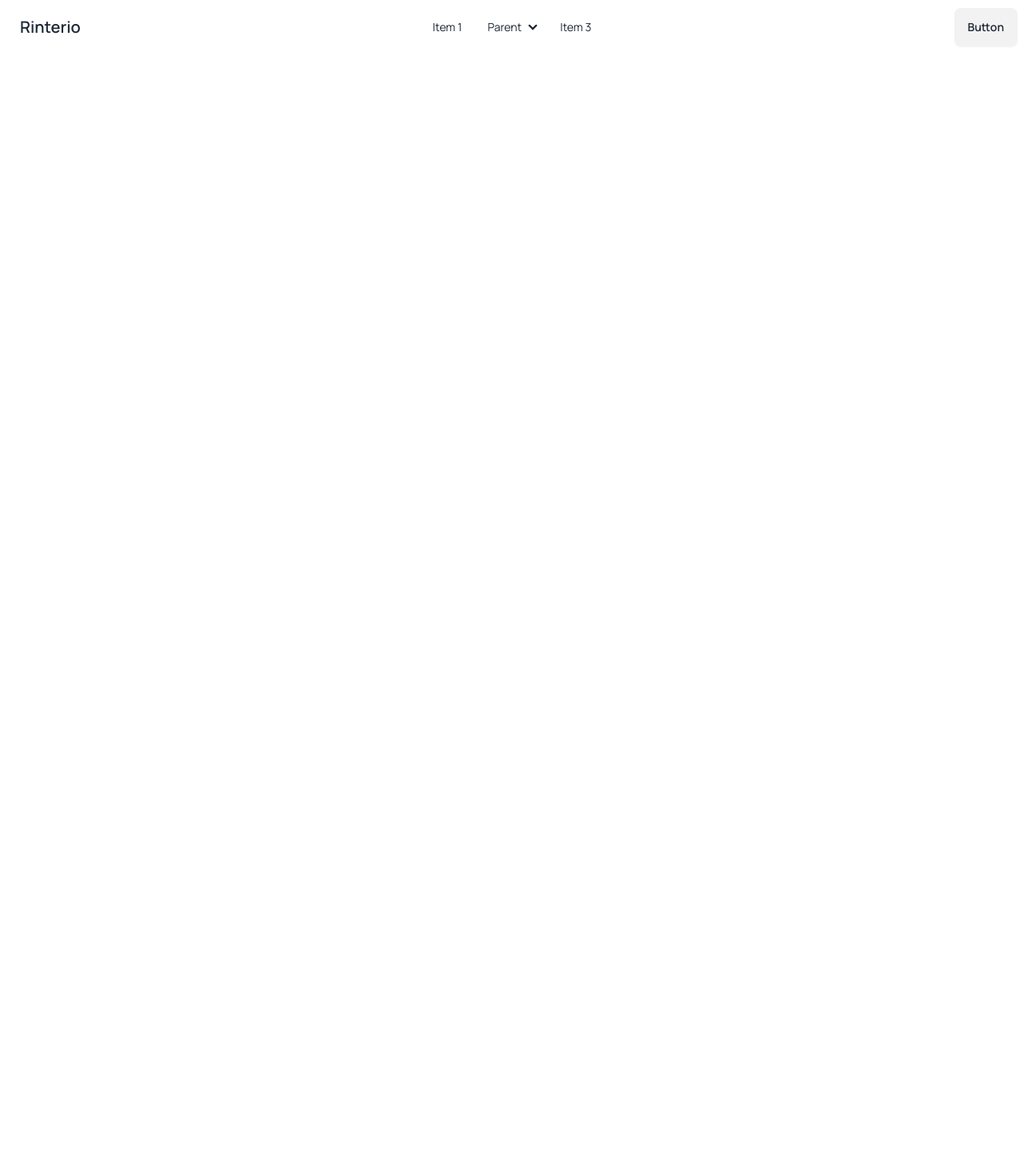
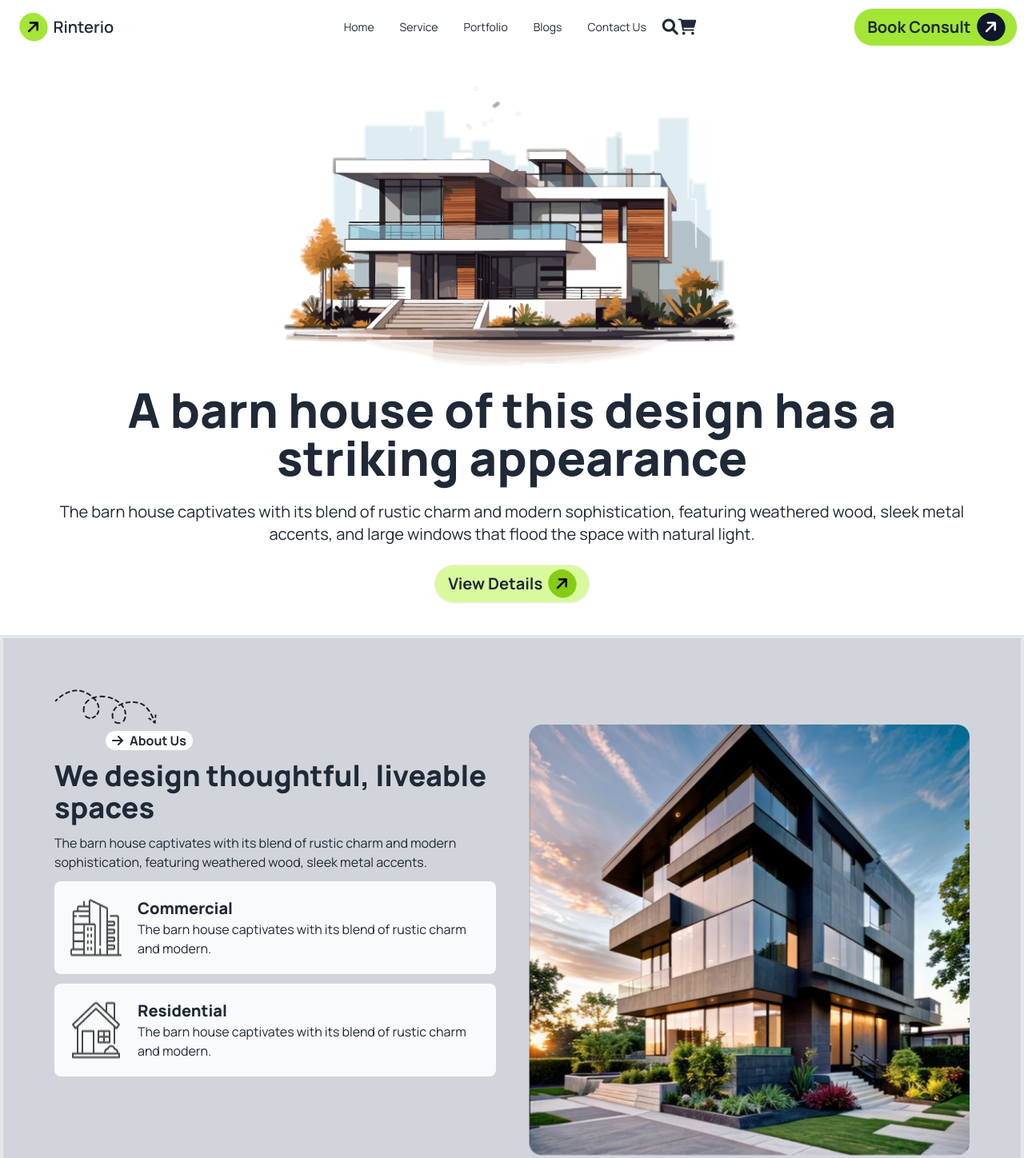
Before and after one commit to karimataulctg/Assignment-03, a plain HTML site: page index.html in a window 1280 px wide. Shown: the top 1448 px of the page at 80% size. Before the commit the page ends 800 px from the top, so only its background shows below. Drawn offline with nearby package versions, Linux system fonts and the light colour scheme.

Commit message:
Banner section

```diff
--- a/index.html
+++ b/index.html
@@ -11,6 +11,8 @@
 <link rel="preconnect" href="https://fonts.googleapis.com">
 <link rel="preconnect" href="https://fonts.gstatic.com" crossorigin>
 <link href="https://fonts.googleapis.com/css2?family=Manrope:wght@200..800&display=swap" rel="stylesheet">
+
+<link rel="stylesheet" href="https://cdnjs.cloudflare.com/ajax/libs/font-awesome/6.0.0-beta3/css/all.min.css">
 
 <style>
     .manrope-font {
@@ -43,42 +45,80 @@
                     <ul
                       tabindex="0"
                       class="menu menu-sm dropdown-content bg-base-100 rounded-box z-[1] mt-3 w-52 p-2 shadow">
-                      <li><a>Item 1</a></li>
-                      <li>
-                        <a>Parent</a>
-                        <ul class="p-2">
-                          <li><a>Submenu 1</a></li>
-                          <li><a>Submenu 2</a></li>
-                        </ul>
-                      </li>
-                      <li><a>Item 3</a></li>
-                    </ul>
+                      <li><a>Home</a></li>
+                      <li><a>Service</a></li>
+                      <li><a>Portfolio</a></li>
+                      <li><a>Blogs</a></li>
+                      <li><a>Contact Us</a></li>
+
                   </div>
-                  <a class="btn btn-ghost text-xl">Rinterio</a>
+                  <a class="btn btn-ghost text-xl">
+                    <i class="fa-solid fa-arrow-right bg-lime-400 text-black rounded-full p-2 -rotate-45"></i> Rinterio</a>
                 </div>
-                <div class="navbar-center hidden lg:flex">
+                <div class="navbar-center hidden lg:flex text-lg from-[#737373]">
                   <ul class="menu menu-horizontal px-1">
-                    <li><a>Item 1</a></li>
-                    <li>
-                      <details>
-                        <summary>Parent</summary>
-                        <ul class="p-2">
-                          <li><a>Submenu 1</a></li>
-                          <li><a>Submenu 2</a></li>
-                        </ul>
-                      </details>
-                    </li>
-                    <li><a>Item 3</a></li>
-                  </ul>
+                    <li><a>Home</a></li>
+                      <li><a>Service</a></li>
+                      <li><a>Portfolio</a></li>
+                      <li><a>Blogs</a></li>
+                      <li><a>Contact Us</a></li>
+
                 </div>
-                <div class="navbar-end">
-                  <a class="btn">Button</a>
+
+                <div>
+                  <div class="text-xl"> <i class="fa-solid fa-magnifying-glass"></i></div>
+                    <div class="text-xl"><i class="fa-solid fa-cart-shopping"></i></div>
                 </div>
+                <div class=" navbar-end">
+
+                  <a class="btn rounded-3xl text-xl font-bold bg-lime-400">Book Consult <i class="fa-solid fa-arrow-right bg-slate-900 text-white rounded-full p-2 -rotate-45"></i></a>
+                </div>
+
               </div>
         </nav>
+ <!-- Banner Section -->
+
+ <div class="mx-auto text-center flex flex-col items-center justify-center space-y-6 p-10">
+  <img src="./images/banner.png" alt="">
+  <h1 class="text-6xl font-extrabold">A barn house of this design has a striking appearance</h1>
+  <p class="from-[#494949] text-xl">The barn house captivates with its blend of rustic charm and modern sophistication, featuring weathered wood, sleek metal accents, and large windows that flood the space with natural light.</p>
+
+  <a class="btn rounded-3xl text-xl font-bold bg-lime-200">View Details <i class="fa-solid fa-arrow-right bg-lime-500 text-black rounded-full p-2 -rotate-45"></i></a>
+
+</div>
+
     </header>
 
     <main>
+
+      <div class="border-4 bg-gray-300  w-full p-16">
+        <div><img src="./images/Vector.png" alt=""></div>
+        <div class="lg:flex space-x-10">
+
+            <div class="flex-1 space-y-3">
+              <div class="">
+                <button class="lg:ml-16 mt-2 bg-white rounded-3xl px-2 space-x-2 flex items-center"><i class="fa-solid fa-arrow-right"></i><p class="font-bold">About Us</p></button>
+                </div>
+            <h1 class="font-extrabold text-4xl">We design thoughtful, liveable spaces</h1>
+            <p>The barn house captivates with its blend of rustic charm and
+              modern sophistication, featuring weathered wood, sleek metal accents.</p>
+              <div class="bg-slate-50 rounded-lg p-5 flex space-x-5"><img src="./images/commercial.png" alt="">
+              <div>
+                <h2 class="text-xl font-extrabold">Commercial</h2>
+              <p>The barn house captivates with its blend of rustic charm and modern.</p>
+              </div>
+              </div>
+              <div class="bg-slate-50 rounded-lg p-5 flex space-x-5"><img src="./images/residential.png" alt="">
+              <div><h2 class="text-xl font-extrabold">Residential</h2>
+                <p>The barn house captivates with its blend of rustic charm and modern.</p></div>
+              </div>
+          </div>
+
+        <div class="flex-1">
+          <img class="h-full" src="./images/Rectangle.png" alt="">
+        </div>
+      </div>
+      </div>
 
     </main>
 
```
